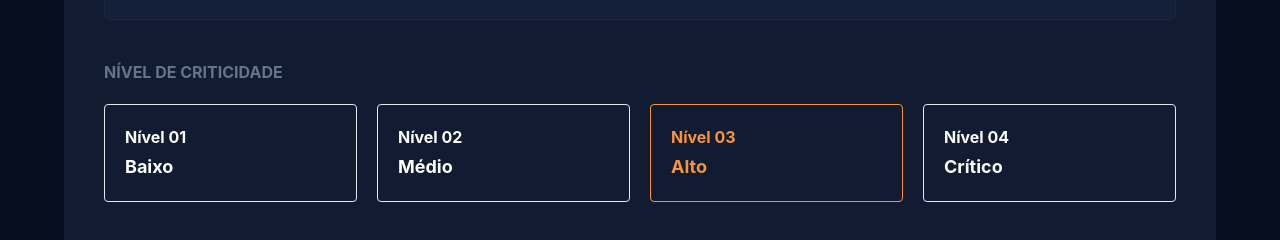
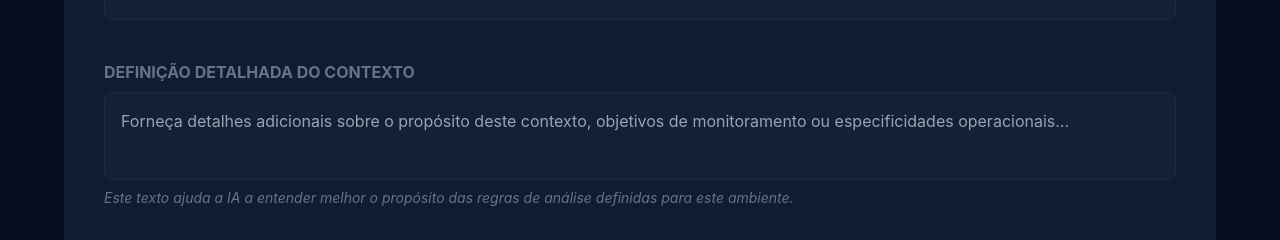
Before and after one commit to OImmortal/LogView, a React (Create React App) app: page / in a window 1280 px wide. Shown: the part 626-866 px from the top of the page. Built offline with nearby package versions, Linux system fonts and the light colour scheme.

Commit message:
Update context-form
Adição de campo textarea para detalhamento de contexto.

```diff
--- a/src/components/context-form.jsx
+++ b/src/components/context-form.jsx
@@ -85,6 +85,34 @@ export default function ContextForm() {
                     </div>
                 </div>
 
+
+                {/*  ´DESCRIÇÃO DETALHADA DE CONTEXTO  */}
+
+                <div>
+
+                    <label className="text-2x1 text-slate-500 font-bold block mb-2">DEFINIÇÃO DETALHADA DO CONTEXTO</label>
+
+                    <div className="p-2 bg-[#141f38] rounded-lg border border-slate-800 mb-2">
+
+                        <textarea className="w-full p-2 bg-[#141f38] rounded-lg outline-none resize-none overflow-hidden"
+                        placeholder="Forneça detalhes adicionais sobre o propósito deste contexto, objetivos de monitoramento ou especificidades operacionais..."
+                        maxLength={1500}
+                        onInput={(e) => {
+                            e.target.style.height = "auto";
+                            e.target.style.height = e.target.scrollHeight + "px";
+                        }}/>
+
+
+                    </div>
+
+                    <label className="text-sm text-slate-500 block mb-2">
+                        <i>Este texto ajuda a IA a entender melhor o propósito das regras de análise definidas para este ambiente.</i>
+                    </label>
+
+                </div>
+
+
+
                 {/* MARCAR NIVEL CE CRITICIDADE SEPARADO POR GRID / VAI CRIANDO CADA BOTÃO COM SEU NIVEL E index*/}
                 <div>
                     <label className="text-2X1 text-slate-500 font-bold block mb-5">NÍVEL DE CRITICIDADE</label>
```
